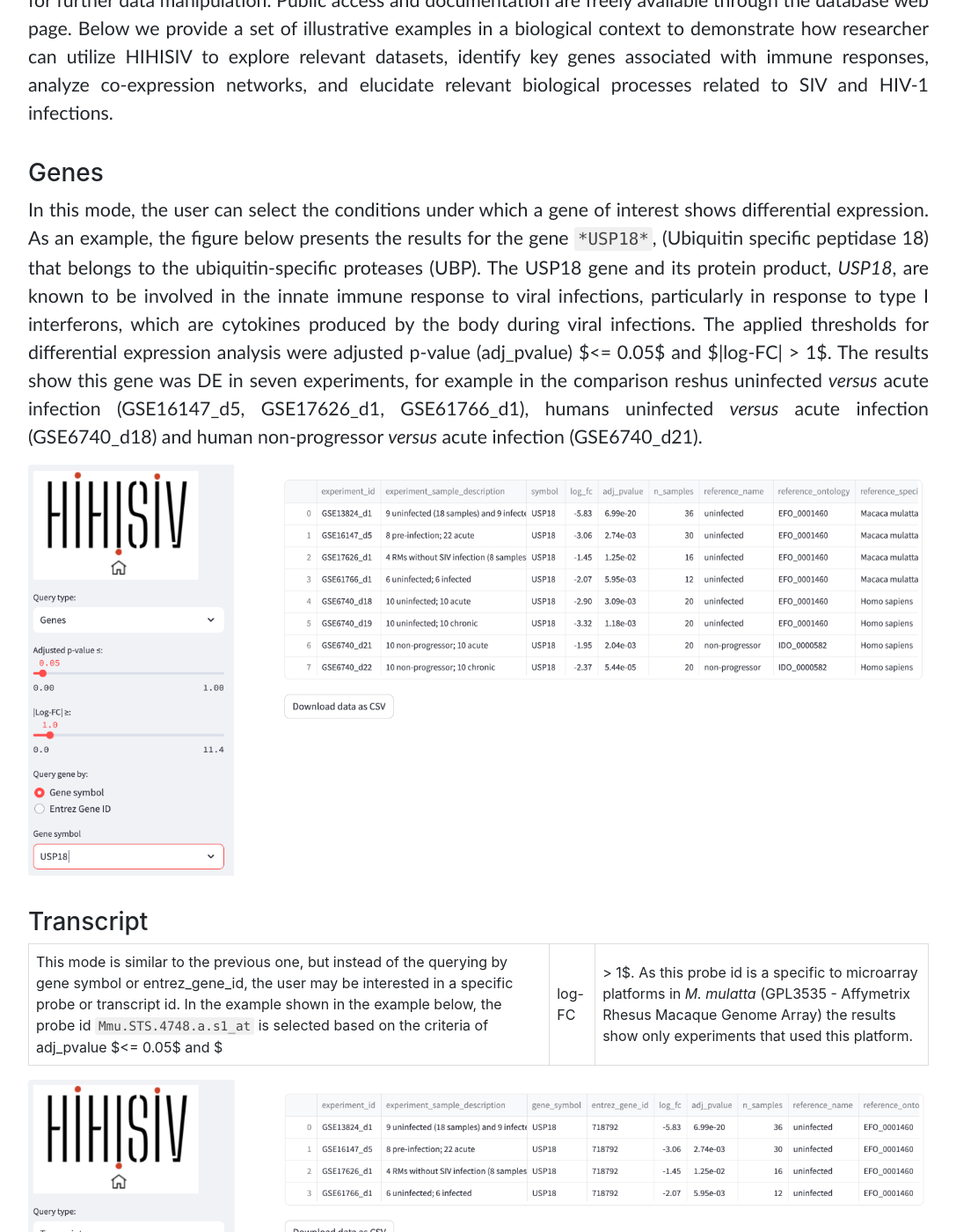
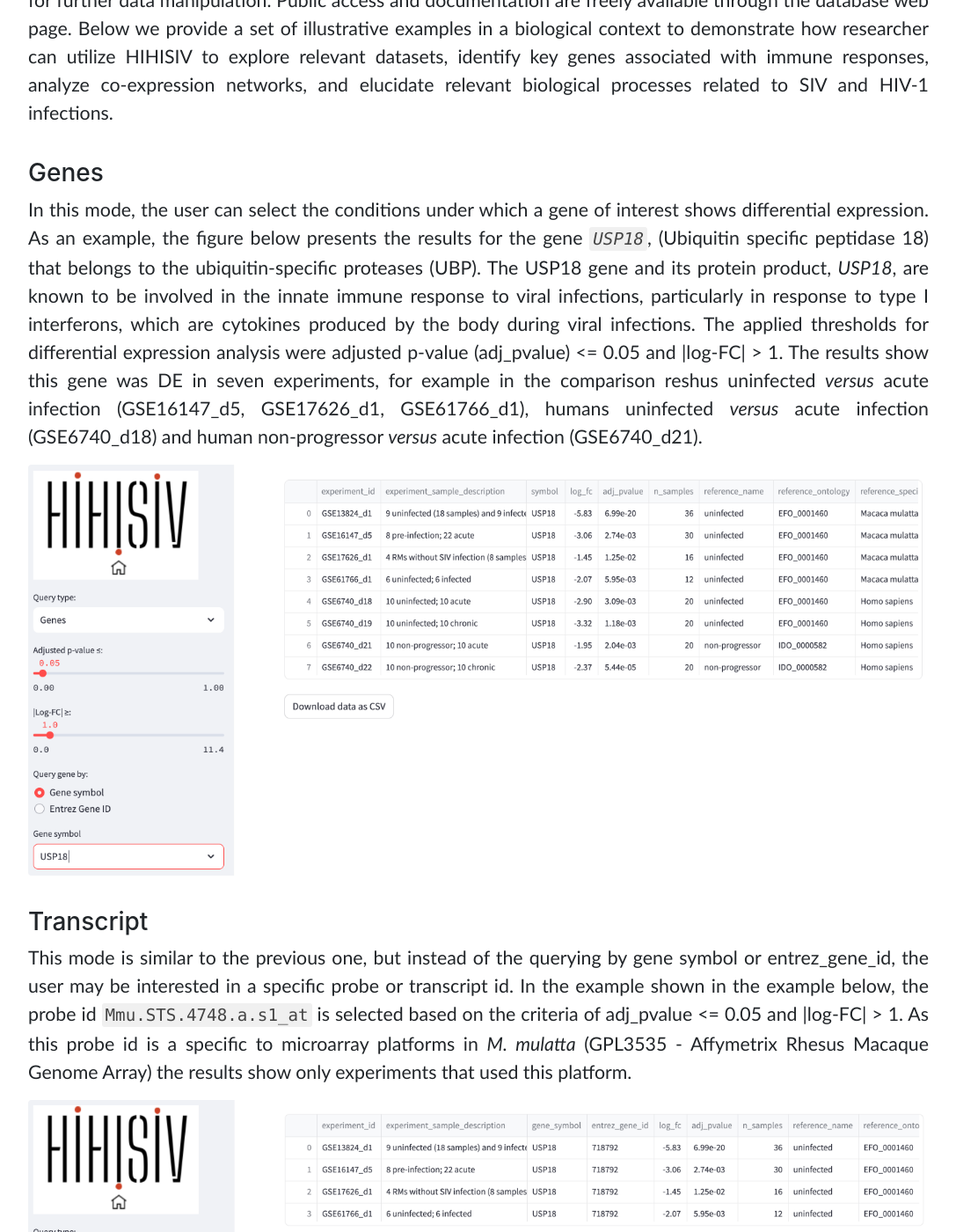
Before and after one commit to hihisiv/hihisiv.github.io, a Jekyll site: the page built from documentation.md, in a window 1280 px wide and 1400 px high, scrolled down 627 px. Shown: the whole window at 88% size, without its empty margins (96-1183 px from the left). Built offline with Jekyll 4.4.1, drawn with Linux system fonts in a browser that asks for light colours; nearby versions of some CDN libraries; a style sheet for code colours, icons or effects is not loaded; some of the changed text lies outside the part shown.

```diff
--- a/documentation.md
+++ b/documentation.md
@@ -17,7 +17,7 @@ HIHISIV can be queried through a web interface in which the user can configure a
 --->
 ### Genes
 
-In this mode, the user can select the conditions under which a gene of interest shows differential expression. As an example, the figure below presents the results for the gene `*USP18*`, (Ubiquitin specific peptidase 18) that belongs to the ubiquitin-specific proteases (UBP). The USP18 gene and its protein product, *USP18*, are known to be involved in the innate immune response to viral infections, particularly in response to type I interferons, which are cytokines produced by the body during viral infections. The applied thresholds for differential expression analysis were adjusted p-value (adj_pvalue) $<= 0.05$ and $\|log-FC\| > 1$. The results show this gene was DE in seven experiments, for example in the comparison reshus uninfected *versus* acute infection (GSE16147_d5, GSE17626_d1, GSE61766_d1), humans uninfected *versus* acute infection (GSE6740_d18) and human non-progressor *versus* acute infection (GSE6740_d21).
+In this mode, the user can select the conditions under which a gene of interest shows differential expression. As an example, the figure below presents the results for the gene *`USP18`*, (Ubiquitin specific peptidase 18) that belongs to the ubiquitin-specific proteases (UBP). The USP18 gene and its protein product, *USP18*, are known to be involved in the innate immune response to viral infections, particularly in response to type I interferons, which are cytokines produced by the body during viral infections. The applied thresholds for differential expression analysis were adjusted p-value (adj_pvalue) <= 0.05 and \|log-FC\| > 1. The results show this gene was DE in seven experiments, for example in the comparison reshus uninfected *versus* acute infection (GSE16147_d5, GSE17626_d1, GSE61766_d1), humans uninfected *versus* acute infection (GSE6740_d18) and human non-progressor *versus* acute infection (GSE6740_d21).
 
 ![Example in Query type `Gene`.](assets/img/query_genes.png)
 
@@ -27,7 +27,7 @@ In this mode, the user can select the conditions under which a gene of interest
 --->
 ### Transcript
 
-This mode is similar to the previous one, but instead of the querying by gene symbol or entrez_gene_id, the user may be interested in a specific probe or transcript id. In the example shown in the example below, the probe id `Mmu.STS.4748.a.s1_at` is selected based on the criteria of adj_pvalue $<= 0.05$ and $|log-FC| > 1$. As this probe id is a specific to microarray platforms in *M. mulatta* (GPL3535 - Affymetrix Rhesus Macaque Genome Array) the results show only experiments that used this platform.
+This mode is similar to the previous one, but instead of the querying by gene symbol or entrez_gene_id, the user may be interested in a specific probe or transcript id. In the example shown in the example below, the probe id `Mmu.STS.4748.a.s1_at` is selected based on the criteria of adj_pvalue <= 0.05 and \|log-FC\| > 1. As this probe id is a specific to microarray platforms in *M. mulatta* (GPL3535 - Affymetrix Rhesus Macaque Genome Array) the results show only experiments that used this platform.
 
 ![Example in Query type `Gene`.](assets/img/query_transcripts.png)
 
@@ -57,7 +57,7 @@ By integrating ontology terms with the experimental information, our approach pr
 
 ### Single gene co-expression network
 
-This query mode 'Single gene co-expression network' represents the genes that were co-expressed with a selected target gene. In the example shown below, we are using the same gene as in the 'Gene' mode, `*USP18*` (adj_pvalue $<= 0.05$ and $|log-FC| > 1$). The result displays a set of genes that are co-expressed with USP18 in different experiments (e.g., *IFIT1*, *PCLAF*, *IFI35*, *ISG15* and *OAS2*). The thickness of the connections between genes depends on the number of co-expressed experiments that the target gene has with the resulting gene. For instance, *IFIT1* (interferon induced protein with tetratricopeptide repeats 1) is a gene that encodes a protein that may inhibit viral replication and translational initiation (provided by RefSeq, Aug 2012). This gene is co-expressed with the *USP18* gene in seven experiments, including GSE16147_d5, GSE13824_d1, and GSE6740_d22. The query result can be visualized as a graph representing the gene co-expression network as well as a tabular format.
+This query mode 'Single gene co-expression network' represents the genes that were co-expressed with a selected target gene. In the example shown below, we are using the same gene as in the 'Gene' mode, `*USP18*` (adj_pvalue <= 0.05 and \|log-FC\| > 1). The result displays a set of genes that are co-expressed with *USP18* in different experiments (e.g., *IFIT1*, *PCLAF*, *IFI35*, *ISG15* and *OAS2*). The thickness of the connections between genes depends on the number of co-expressed experiments that the target gene has with the resulting gene. For instance, *IFIT1* (interferon induced protein with tetratricopeptide repeats 1) is a gene that encodes a protein that may inhibit viral replication and translational initiation (provided by RefSeq, Aug 2012). This gene is co-expressed with the *USP18* gene in seven experiments, including GSE16147_d5, GSE13824_d1, and GSE6740_d22. The query result can be visualized as a graph representing the gene co-expression network as well as a tabular format.
 
 ![Example in Query type `Single gene co-expression network`.](assets/img/query_single_co-expression_1.png)
 ![e](assets/img/query_single_co-expression_2.png)
@@ -68,7 +68,7 @@ This query mode 'Single gene co-expression network' represents the genes that we
 --->
 ### Gene set co-expression network
 
-In this query mode, instead of single co-expression gene, a set of genes can be entered and the result displays a visual network representation. The associated table facilitates a comprehensive understanding of the co-expression patterns and experimental associations among the genes of interest. For instance, in the example shown below, we used the gene mentioned in the previous examples, *USP18*, along with other genes such as *STAT1*, *SP100*, *IFI35*, *APOBEC3A*, *MX1*, and *CXCR5* (adj_pvalue $<= 0.05$ and $|log-FC| > 1$). The query result reveals an interconnected network of genes associated with the immune response, particularly in defense against pathogens such as viruses. Additionally, the result presented as a table indicating the experiments associated with each par of connections.
+In this query mode, instead of single co-expression gene, a set of genes can be entered and the result displays a visual network representation. The associated table facilitates a comprehensive understanding of the co-expression patterns and experimental associations among the genes of interest. For instance, in the example shown below, we used the gene mentioned in the previous examples, *USP18*, along with other genes such as *STAT1*, *SP100*, *IFI35*, *APOBEC3A*, *MX1*, and *CXCR5* (adj_pvalue <= 0.05 and \|log-FC\| > 1). The query result reveals an interconnected network of genes associated with the immune response, particularly in defense against pathogens such as viruses. Additionally, the result presented as a table indicating the experiments associated with each par of connections.
 
 ![Example in Query type `Gene set co-expression network`.](assets/img/query_set_co-expression_1.png)
 ![Example in Query type `Gene set co-expression network`.](assets/img/query_set_co-expression_2.png)
```
Also changed, not shown: other parts of documentation.md (+1 -1 lines).
